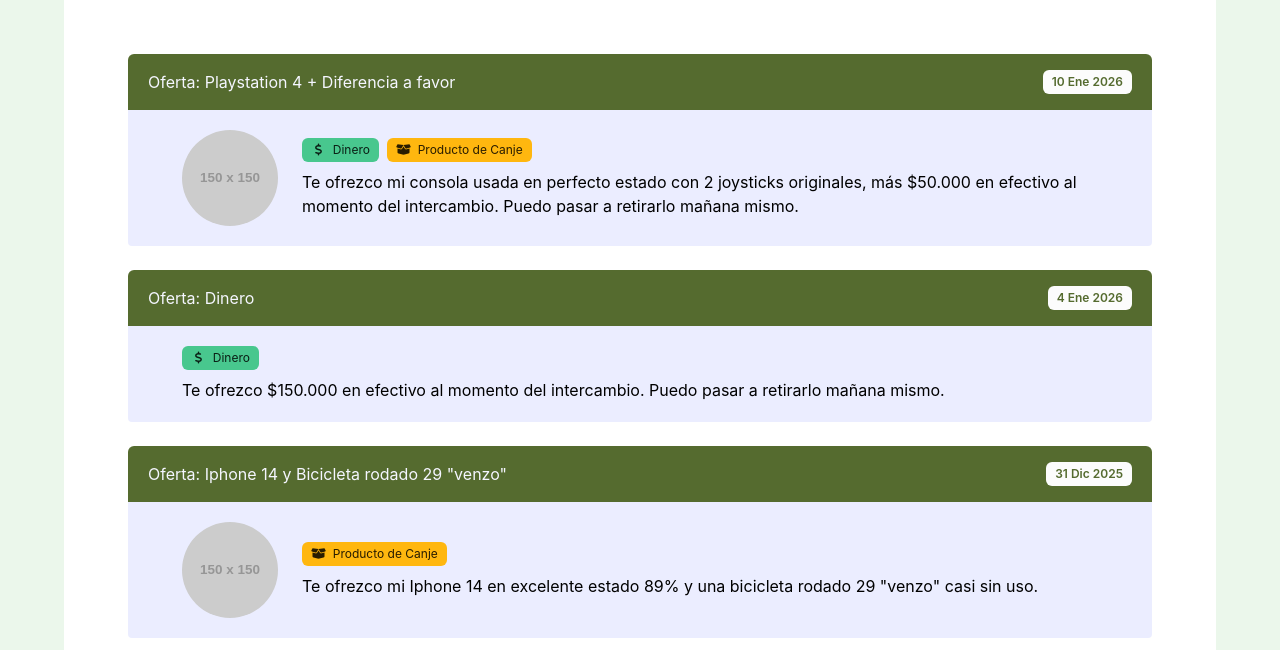
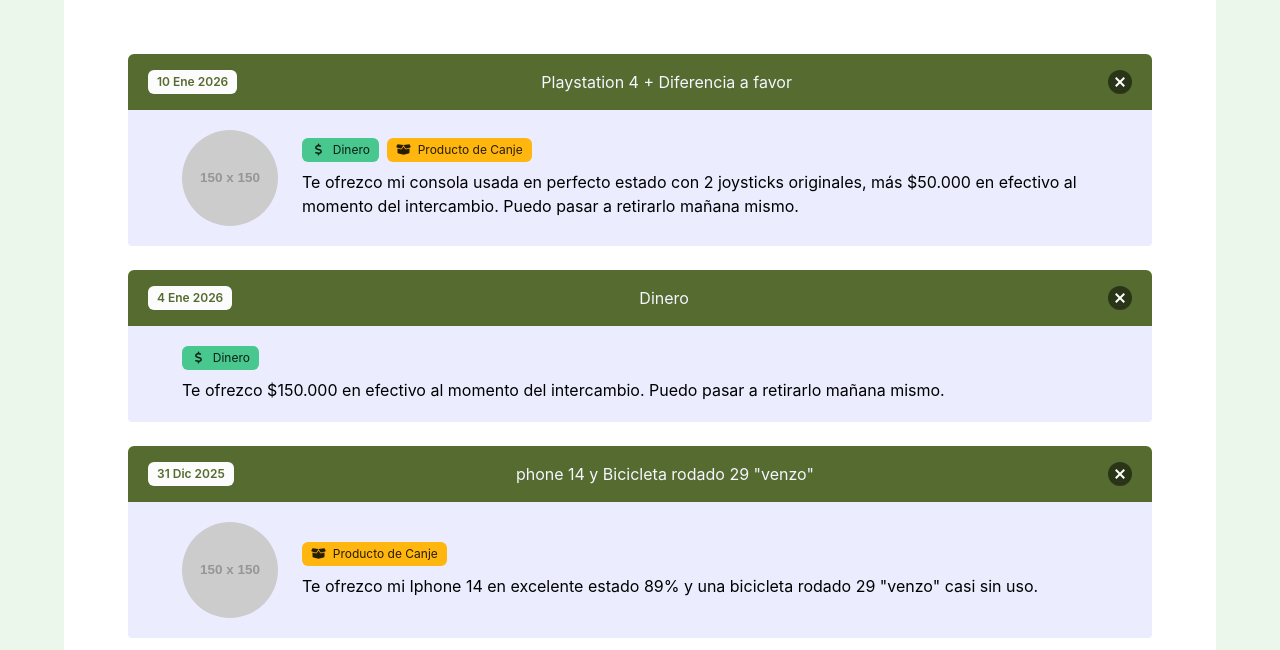
Before and after one commit to EzequielGarcia1720/cameplace, a plain HTML site: page frontend/src/mis_ofertas.html in a window 1280 px wide. Shown: the part 150-800 px from the top of the page. Drawn offline with Linux system fonts and the light colour scheme; placeholder pictures from the web are drawn by us.

Commit message:
Agrego boton de eliminar oferta

```diff
--- a/frontend/src/mis_ofertas.html
+++ b/frontend/src/mis_ofertas.html
@@ -77,8 +77,9 @@
                     <div class="block">
                         <article class="message is-link">
                             <div class="message-header">
-                                <h3>Oferta: Playstation 4 + Diferencia a favor</h3>
                                 <span class="tag is-link is-light">10 Ene 2026</span>
+                                <h3>Playstation 4 + Diferencia a favor</h3>
+                                <div><button class="delete is-medium"></button></div>
                             </div>
 
                             <!-- Cuerpo de la oferta -->
@@ -114,8 +115,10 @@
                         <!--EJEMPLO 2-->
                         <article class="message is-link">
                             <div class="message-header">
-                                <h3>Oferta: Dinero</h3>
                                 <span class="tag is-link is-light">4 Ene 2026</span>
+                                <h3>Dinero</h3>
+
+                                <div><button class="delete is-medium"></button></div>
                             </div>
 
                             <!-- Cuerpo de la oferta -->
@@ -139,8 +142,9 @@
                         <!--EJEMPLO 3-->
                         <article class="message is-link">
                             <div class="message-header">
-                                <h3>Oferta: Iphone 14 y Bicicleta rodado 29 "venzo"</h3>
                                 <span class="tag is-link is-light">31 Dic 2025</span>
+                                <h3>phone 14 y Bicicleta rodado 29 "venzo"</h3>
+                                <div><button class="delete is-medium"></button></div>
                             </div>
 
                             <!-- Cuerpo de la oferta -->
```
